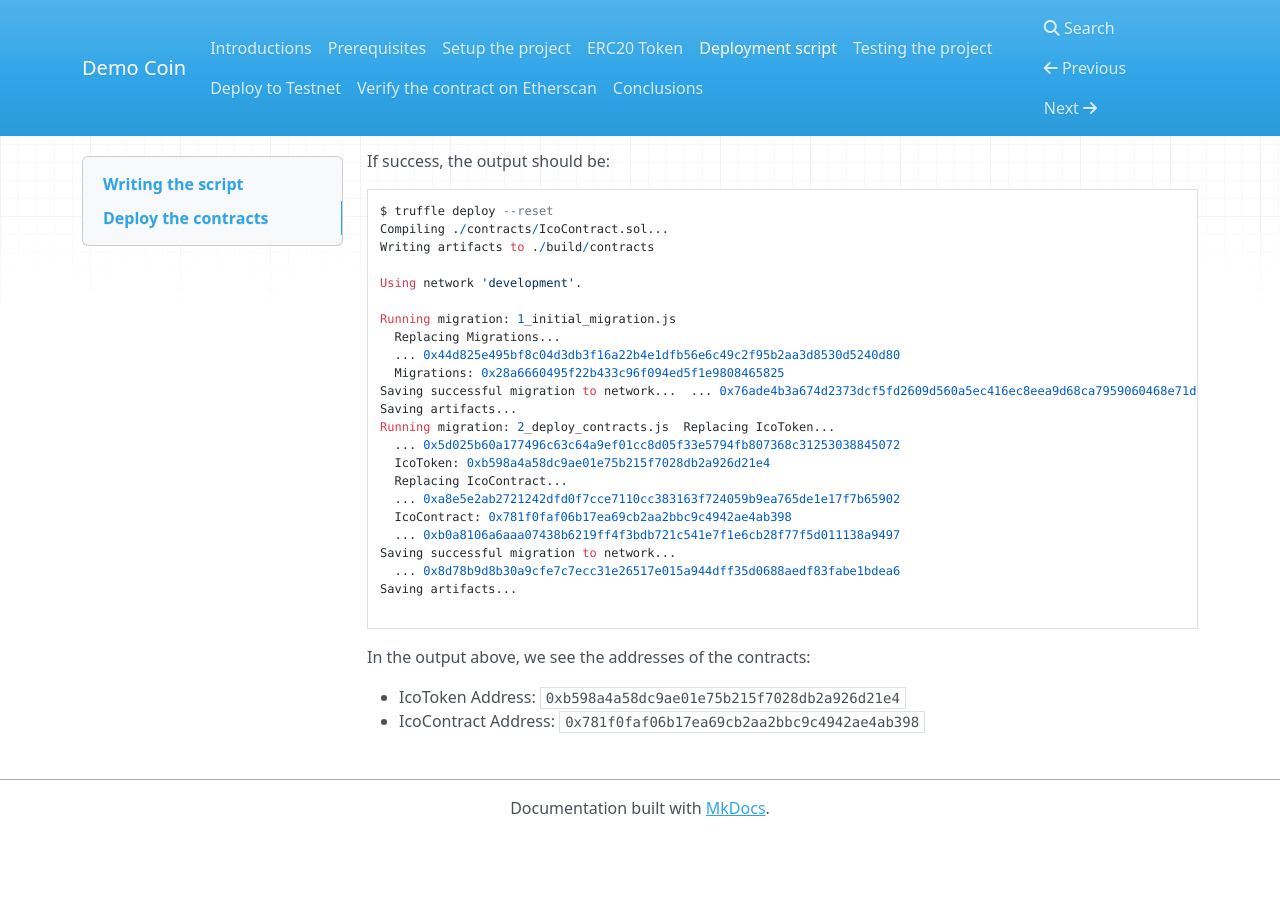
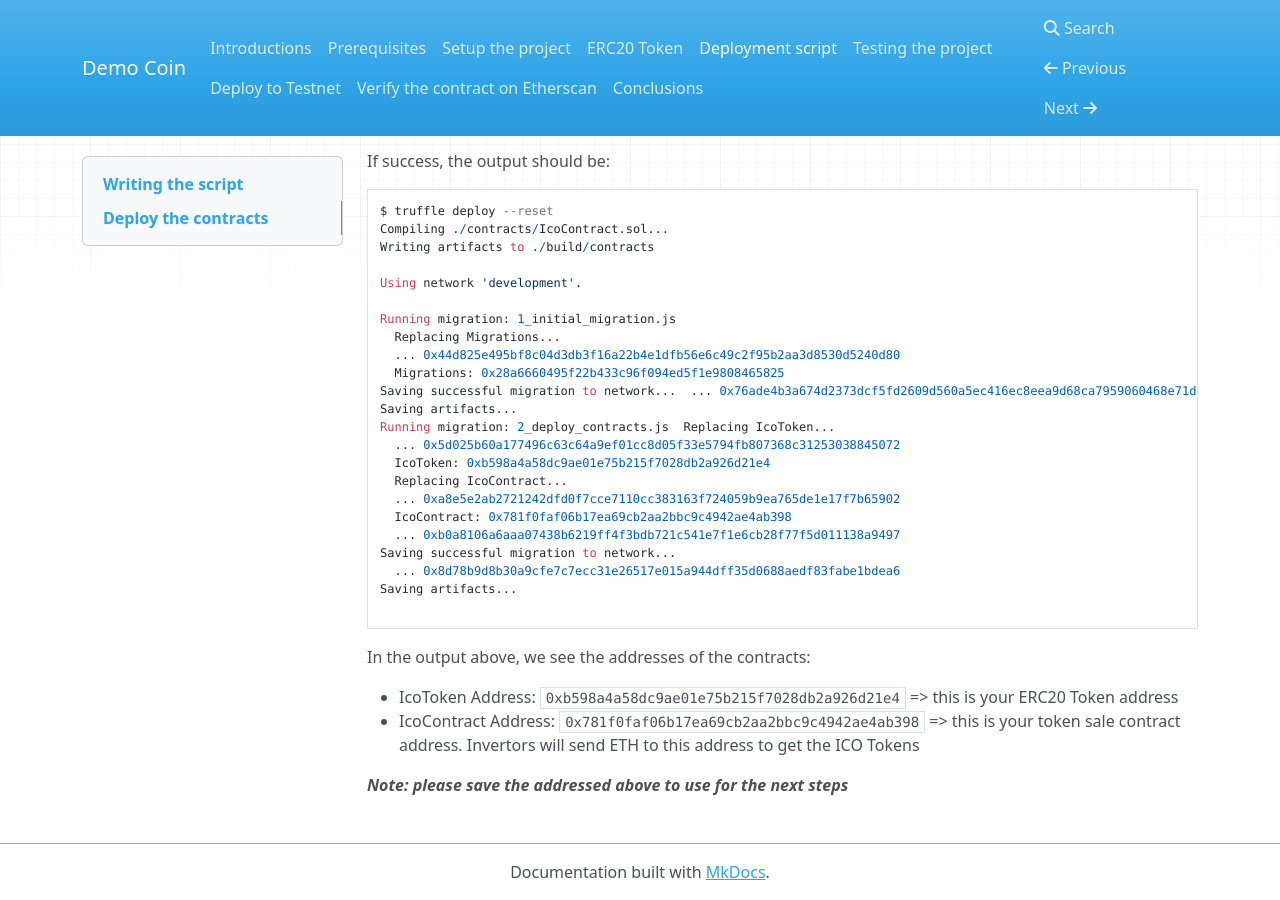
Before and after one commit to thanhson1085/DemoCoin, an MkDocs documentation site: the page built from docs/writing_deploy_script.md, in a window 1280 px wide and 900 px high, scrolled down 930 px. Built offline with MkDocs 1.6.1, drawn with Linux system fonts in a browser that asks for light colours; nearby versions of some CDN libraries; old or Windows-style settings are respelled for this version of MkDocs; before the commit the page ends 1766 px from its top, so only the background shows below that.

Commit message:
explain about the addressed

```diff
--- a/docs/writing_deploy_script.md
+++ b/docs/writing_deploy_script.md
@@ -72,5 +72,7 @@ Saving artifacts...
 
 In the output above, we see the addresses of the contracts:
 
-- IcoToken Address: `0xb598a4a58dc9ae01e75b215f7028db2a926d21e4`
-- IcoContract Address: `0x781f0faf06b17ea69cb2aa2bbc9c4942ae4ab398`
+- IcoToken Address: `0xb598a4a58dc9ae01e75b215f7028db2a926d21e4` => this is your ERC20 Token address
+- IcoContract Address: `0x781f0faf06b17ea69cb2aa2bbc9c4942ae4ab398` => this is your token sale contract address. Invertors will send ETH to this address to get the ICO Tokens
+
+***Note: please save the addressed above to use for the next steps***
```
Also changed, not shown: docs/test_project.md (+4 -2 lines).
